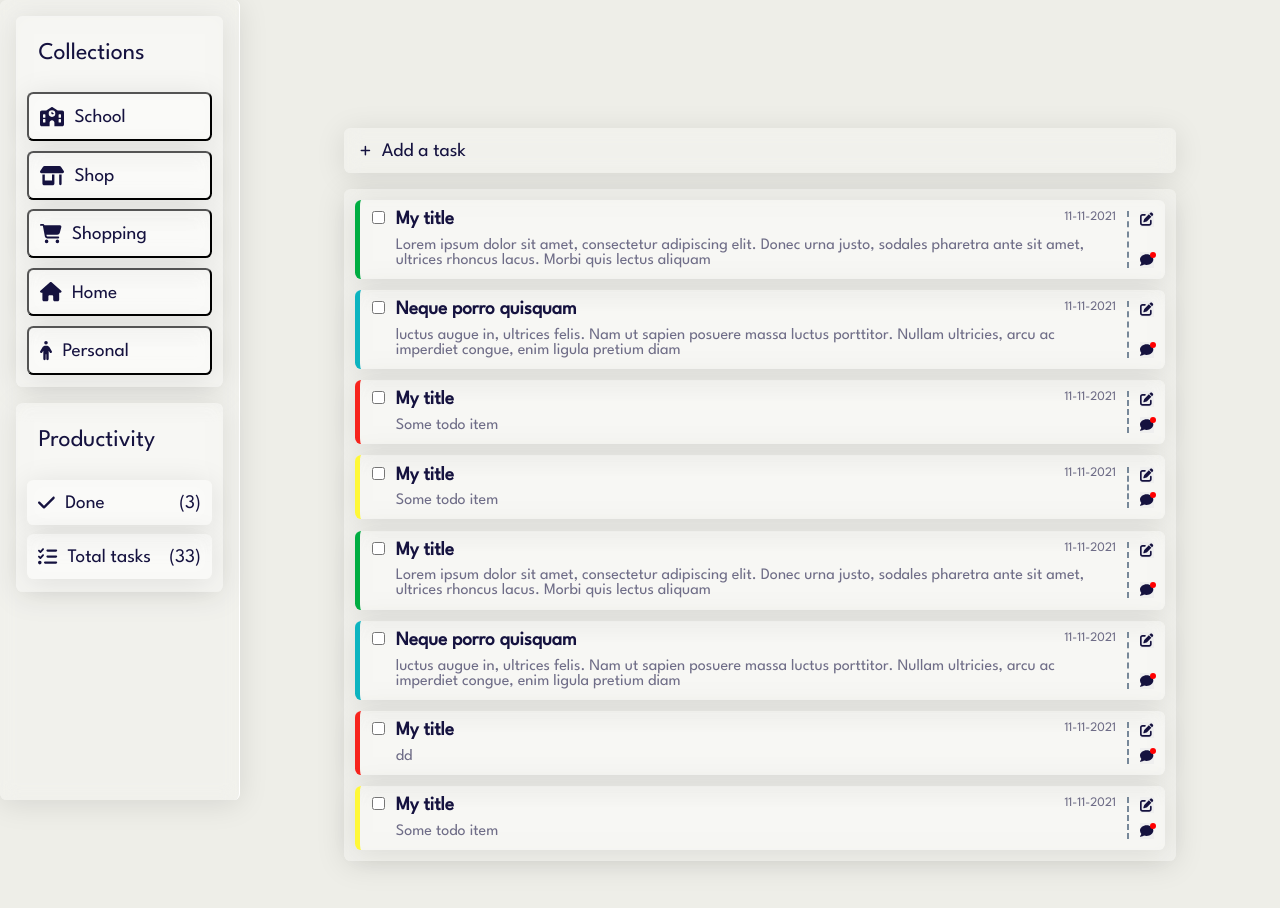
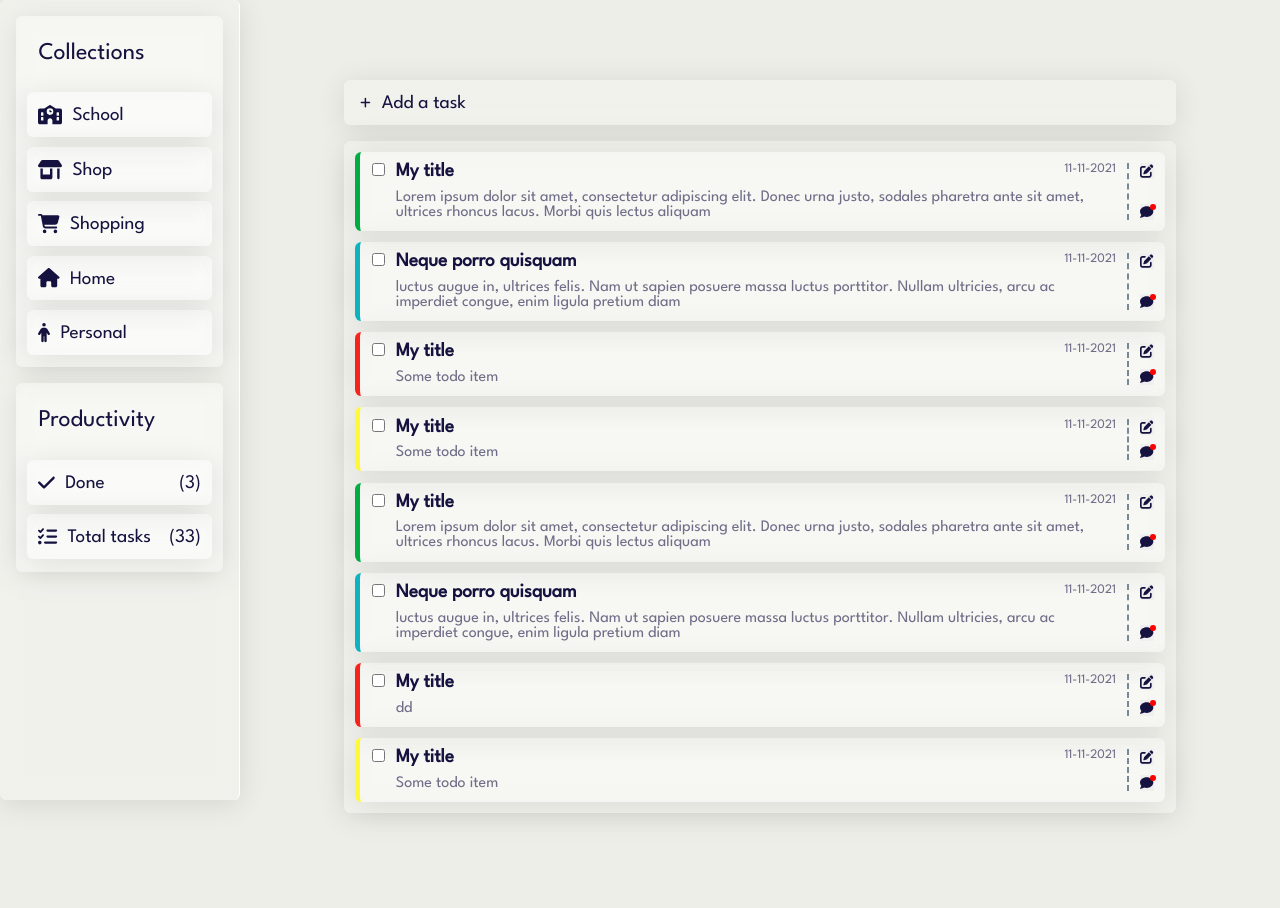
Before and after one commit to akunalic1/ToDo, a React (Create React App) app: page / in a window 1280 px wide. After the commit the page ends 861 px from the top, so only its background shows below. Built offline with nearby package versions, Linux system fonts and the light colour scheme; data requests are answered from the project's data file.

Commit message:
Button border removed

```diff
--- a/src/css/sidebar.css
+++ b/src/css/sidebar.css
@@ -20,6 +20,7 @@
 .item,
 .collections-wrapper,
 .todo-statistics {
+  border: none;
   padding: 0.8rem 0.7rem;
 }
 .collections,
--- a/src/css/todoWorkspace.css
+++ b/src/css/todoWorkspace.css
@@ -35,6 +35,7 @@ input:focus {
   flex-direction: column;
   gap: 1rem;
   width: 80%;
+  margin-top: 5rem;
 }
 .close-icon {
   padding: 0.2rem 0.4rem;
@@ -46,9 +47,6 @@ input:focus {
   padding: 1rem;
   display: flex;
   flex-direction: column;
-}
-.fields {
-  margin-top: min(8rem, 20%);
 }
 .create-status,
 .status-btns {
```
